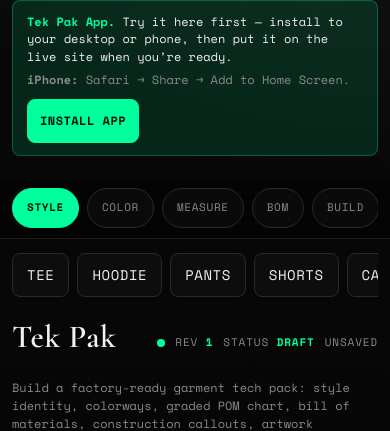
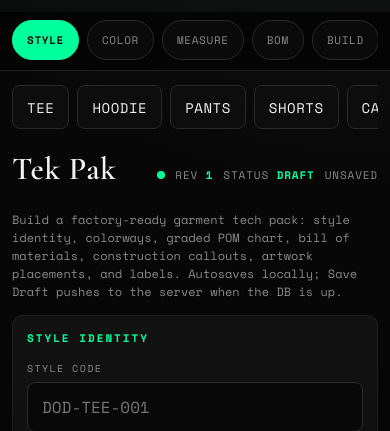
Before and after one commit to charlesfisher059/arcade-game, a PHP site: page /tech_pack.php in a window 390 px wide. Shown: the part 56-487 px from the top of the page. Run offline with PHP 8.4, Linux system fonts and the light colour scheme; data that the repository does not hold is empty.

Commit message:
Limit Tek Pak to desktop-first preview
Gate phone/narrow viewports behind a desktop-only screen, point install
CTAs at Chrome/Edge desktop install, and keep phone support for later.

Co-authored-by: charlesfisher059 <charlesfisher059@users.noreply.github.com>

```diff
--- a/tech_pack.php
+++ b/tech_pack.php
@@ -605,9 +605,39 @@ table.data td input:focus, table.data td select:focus {
 }
 .iphone-banner strong { color: var(--accent); }
 .iphone-banner .steps { color: var(--muted); margin-top: 6px; display: grid; gap: 4px; }
-.iphone-banner .desk-hint { display: block; }
-.iphone-banner .phone-hint { display: none; }
 body.is-standalone .iphone-banner { display: none !important; }
+.desktop-only-gate {
+  display: none;
+  position: fixed;
+  inset: 0;
+  z-index: 100;
+  background:
+    radial-gradient(800px 400px at 50% 0%, rgba(0,255,157,.1), transparent 55%),
+    #050505;
+  color: var(--text);
+  padding: calc(24px + var(--safe-top)) 22px calc(24px + var(--safe-bottom));
+  align-items: center;
+  justify-content: center;
+  text-align: center;
+}
+.desktop-only-gate .gate-box { max-width: 420px; }
+.desktop-only-gate h1 {
+  font-family: var(--font-display);
+  font-size: 2.4rem;
+  margin: 0 0 10px;
+  font-weight: 600;
+}
+.desktop-only-gate p { color: var(--muted); margin: 0 0 18px; line-height: 1.55; }
+.desktop-only-gate .gate-brand {
+  letter-spacing: .2em;
+  font-size: 10px;
+  color: var(--accent);
+  margin-bottom: 18px;
+}
+.desktop-only-gate code {
+  color: var(--accent);
+  font-size: 12px;
+}
 .mobile-dock { display: none; }
 .desk-only { display: inline-flex; }
 .mobile-chip-bar { display: none; }
@@ -629,12 +659,13 @@ body.is-standalone .iphone-banner { display: none !important; }
   .top-actions .desk-only { display: none !important; }
   .top-actions { gap: 6px; }
   .top-actions .btn { padding: 10px 12px; min-height: 44px; }
-  .iphone-banner {
-    margin: 0 12px 12px;
-    padding: 12px 14px;
-  }
-  .iphone-banner .desk-hint { display: none; }
-  .iphone-banner .phone-hint { display: block; }
+  .iphone-banner { display: none; } /* desktop-only phase — no phone install CTA */
+  body.force-mobile-preview .iphone-banner { display: block; margin: 0 12px 12px; padding: 12px 14px; }
+  body.tek-mobile-block .desktop-only-gate { display: flex; }
+  body.tek-mobile-block .shell,
+  body.tek-mobile-block .topbar,
+  body.tek-mobile-block .mobile-dock,
+  body.tek-mobile-block .toast { display: none !important; }
   .mobile-chip-bar {
     display: block;
     position: sticky;
@@ -797,13 +828,22 @@ body.is-standalone .iphone-banner { display: none !important; }
 </header>
 
 <div class="iphone-banner no-print" id="iphoneBanner">
-  <strong>Tek Pak App.</strong> Try it here first — install to your desktop or phone, then put it on the live site when you’re ready.
-  <div class="steps" id="installSteps">
-    <span class="desk-hint"><b>Desktop (Chrome/Edge):</b> click <b>INSTALL APP</b> in the top bar.</span>
-    <span class="phone-hint"><b>iPhone:</b> Safari → Share → Add to Home Screen.</span>
+  <strong>Desktop app (preview).</strong> Install Tek Pak on your computer first — phone support comes later.
+  <div class="steps">
+    <span><b>Chrome or Edge:</b> click <b>INSTALL APP</b>, or use the install icon in the address bar.</span>
   </div>
   <div style="margin-top:10px">
     <button type="button" class="btn btn-primary" id="btnInstallBanner" hidden>INSTALL APP</button>
+  </div>
+</div>
+
+<div class="desktop-only-gate no-print" id="desktopOnlyGate" role="dialog" aria-modal="true" aria-labelledby="gateTitle">
+  <div class="gate-box">
+    <div class="gate-brand">DIAMONDS OUTTA DIRT</div>
+    <h1 id="gateTitle">Desktop only — for now</h1>
+    <p>Tek Pak is a desktop app preview. Open this page on your computer to install and try it before it goes on the live site.</p>
+    <p><code>/tek-pak</code></p>
+    <button type="button" class="btn btn-primary" id="btnGateDismiss" style="margin-top:8px">Continue on this device anyway</button>
   </div>
 </div>
 
@@ -1678,6 +1718,39 @@ body.is-standalone .iphone-banner { display: none !important; }
     toast('New tek pak');
   };
 
+  // Desktop-only first: block phone/narrow viewports unless user opts in
+  function isPhoneLike() {
+    const ua = navigator.userAgent || '';
+    const phoneUA = /Android.*Mobile|iPhone|iPod|webOS|BlackBerry|IEMobile|Opera Mini/i.test(ua);
+    const narrow = window.matchMedia('(max-width: 820px)').matches;
+    const coarse = window.matchMedia('(pointer: coarse)').matches && narrow;
+    return phoneUA || coarse;
+  }
+  function applyDesktopGate() {
+    const bypass = sessionStorage.getItem('tek_pak_mobile_ok') === '1';
+    if (isPhoneLike() && !bypass) {
+      document.body.classList.add('tek-mobile-block');
+    } else {
+      document.body.classList.remove('tek-mobile-block');
+      if (bypass) document.body.classList.add('force-mobile-preview');
+    }
+  }
+  applyDesktopGate();
+  const gateBtn = document.getElementById('btnGateDismiss');
+  if (gateBtn) {
+    gateBtn.onclick = () => {
+      sessionStorage.setItem('tek_pak_mobile_ok', '1');
+      document.body.classList.remove('tek-mobile-block');
+      document.body.classList.add('force-mobile-preview');
+      toast('Desktop mode recommended');
+    };
+  }
+  window.addEventListener('resize', () => {
+    // Don't re-block if they already opted in this session
+    if (sessionStorage.getItem('tek_pak_mobile_ok') === '1') return;
+    applyDesktopGate();
+  });
+
   // Hide install tip when already running as home-screen / installed app
   let deferredInstall = null;
   const installBtns = [
@@ -1691,8 +1764,6 @@ body.is-standalone .iphone-banner { display: none !important; }
       if (!b) return;
       b.hidden = !show;
     });
-    // On phone dock, when install shows, drop PRINT to keep 4 slots; PRINT stays in overflow via save flow?
-    // Better: keep print, allow 5 cols when install visible
     const dock = document.querySelector('.mobile-dock');
     if (dock) dock.style.gridTemplateColumns = show ? 'repeat(5, 1fr)' : 'repeat(4, 1fr)';
   }
@@ -1703,20 +1774,14 @@ body.is-standalone .iphone-banner { display: none !important; }
       try {
         const choice = await deferredInstall.userChoice;
         if (choice && choice.outcome === 'accepted') {
-          toast('Tek Pak installed');
+          toast('Tek Pak installed on desktop');
           showInstallButtons(false);
         }
       } catch (_) {}
       deferredInstall = null;
       return;
     }
-    // Safari / unsupported browsers — guide the user
-    const isiOS = /iPad|iPhone|iPod/.test(navigator.userAgent) || (navigator.platform === 'MacIntel' && navigator.maxTouchPoints > 1);
-    if (isiOS) {
-      toast('Safari → Share → Add to Home Screen');
-    } else {
-      toast('Use browser menu → Install / Create shortcut');
-    }
+    toast('Chrome/Edge → Install app (address bar icon)');
   }
 
   installBtns.forEach((b) => { b.onclick = () => triggerInstall(); });
@@ -1729,11 +1794,11 @@ body.is-standalone .iphone-banner { display: none !important; }
   window.addEventListener('appinstalled', () => {
     deferredInstall = null;
     showInstallButtons(false);
-    toast('Tek Pak app ready');
+    toast('Tek Pak desktop app ready');
   });
 
-  // Show banner install button on desktop even before beforeinstallprompt (manual tip)
-  if (!(/iPad|iPhone|iPod/.test(navigator.userAgent))) {
+  // Always offer banner install CTA on desktop
+  if (!isPhoneLike()) {
     const ban = document.getElementById('btnInstallBanner');
     if (ban) ban.hidden = false;
   }
```
Also changed, not shown: manifest-tekpak.json (+3 -9 lines).
